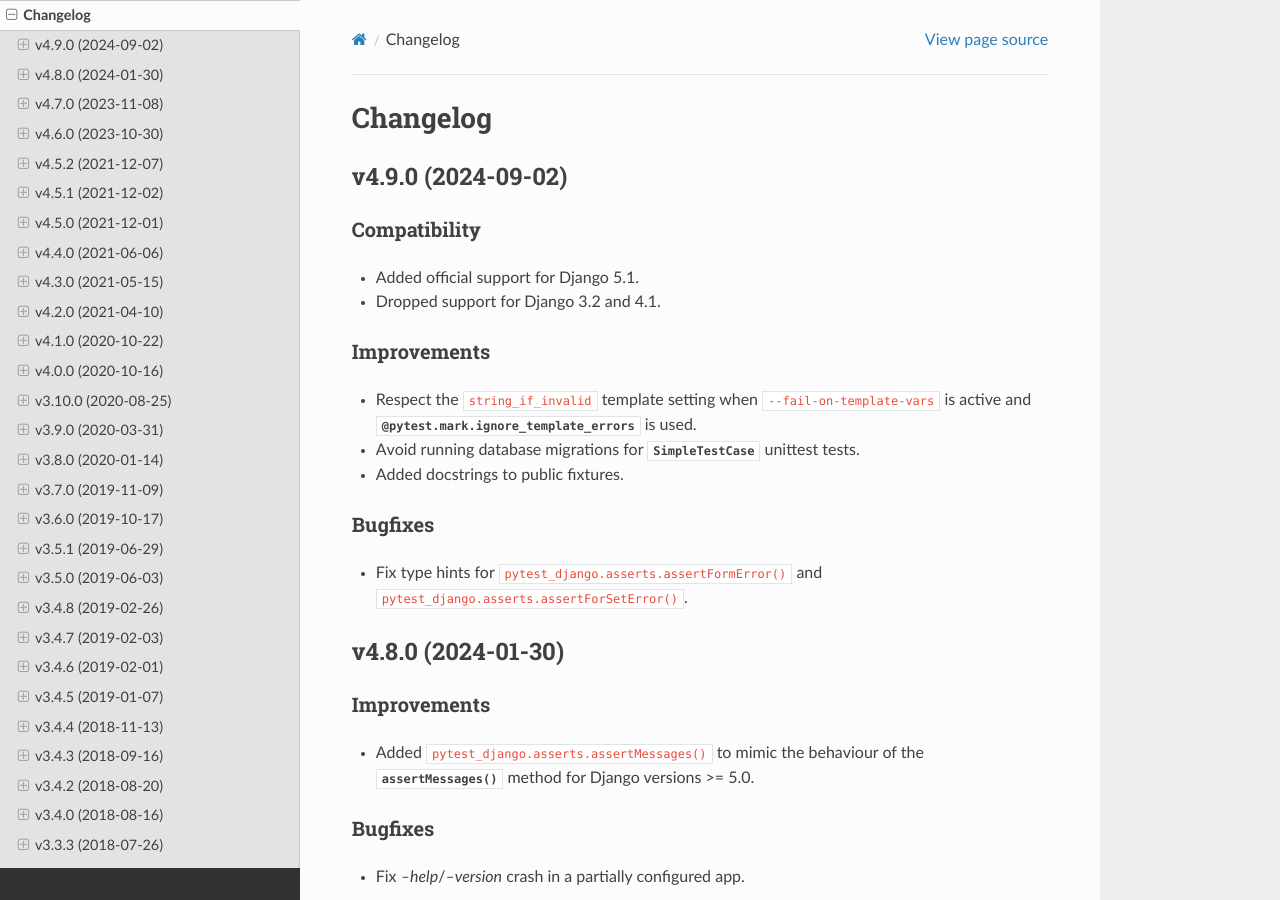
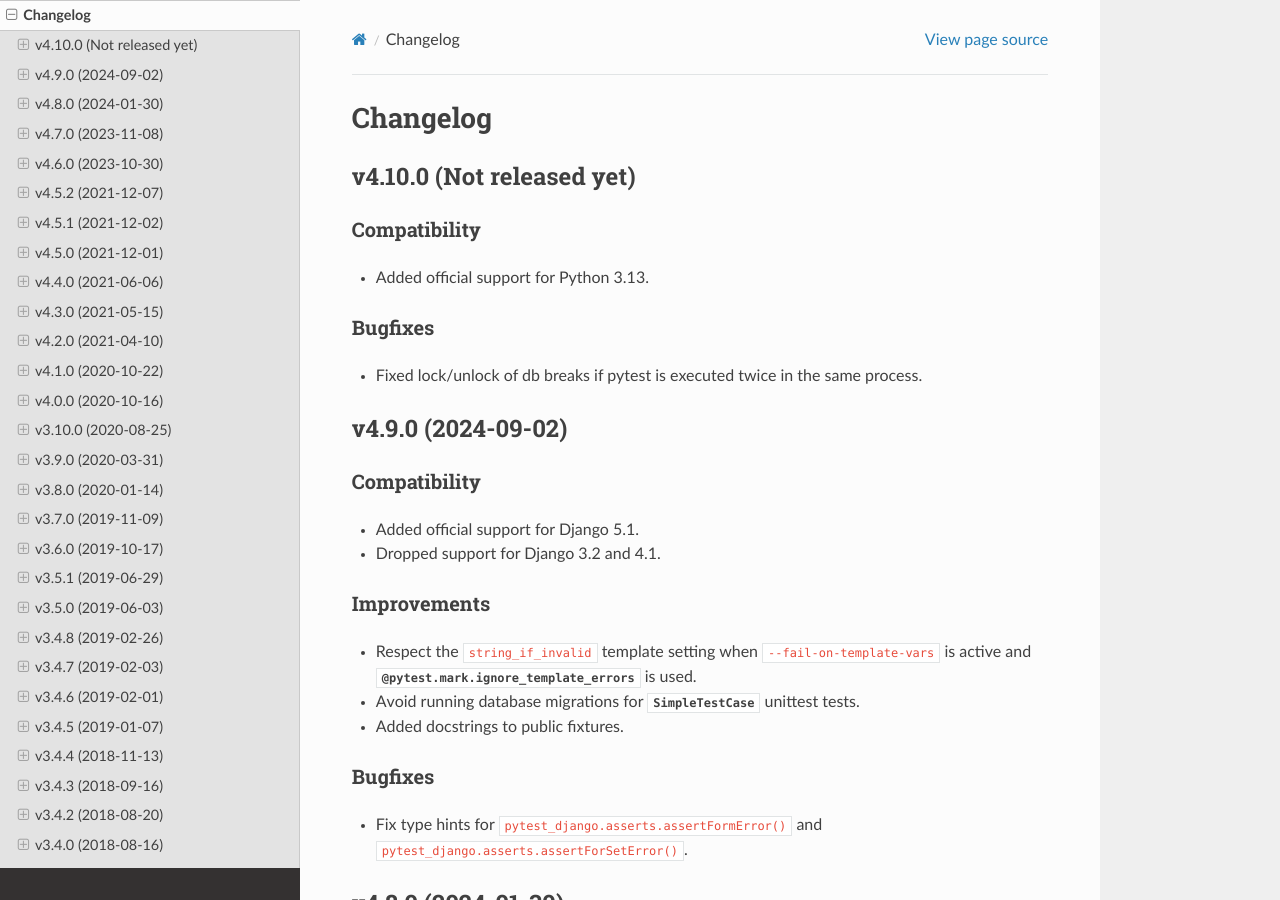
Before and after one commit to pytest-dev/pytest-django, a Sphinx documentation site: the page built from docs/changelog.rst, in a window 1280 px wide and 900 px high. Built offline with Sphinx 7.4.7 and the Read the Docs theme 3.1.0, drawn with Linux system fonts in a browser that asks for light colours; cross-references to code outside the pages are shown as plain code.

Commit message:
Add Python 3.13 support

```diff
--- a/docs/changelog.rst
+++ b/docs/changelog.rst
@@ -1,5 +1,19 @@
 Changelog
 =========
+
+v4.10.0 (Not released yet)
+--------------------------
+
+Compatibility
+^^^^^^^^^^^^^
+
+* Added official support for Python 3.13.
+
+Bugfixes
+^^^^^^^^
+
+* Fixed lock/unlock of db breaks if pytest is executed twice in the same process.
+
 
 v4.9.0 (2024-09-02)
 -------------------
--- a/pyproject.toml
+++ b/pyproject.toml
@@ -33,6 +33,7 @@ classifiers = [
     "Programming Language :: Python :: 3.10",
     "Programming Language :: Python :: 3.11",
     "Programming Language :: Python :: 3.12",
+    "Programming Language :: Python :: 3.13",
     "Programming Language :: Python :: Implementation :: CPython",
     "Programming Language :: Python :: Implementation :: PyPy",
     "Topic :: Software Development :: Testing",
```
Also changed, not shown: 2 other files.
